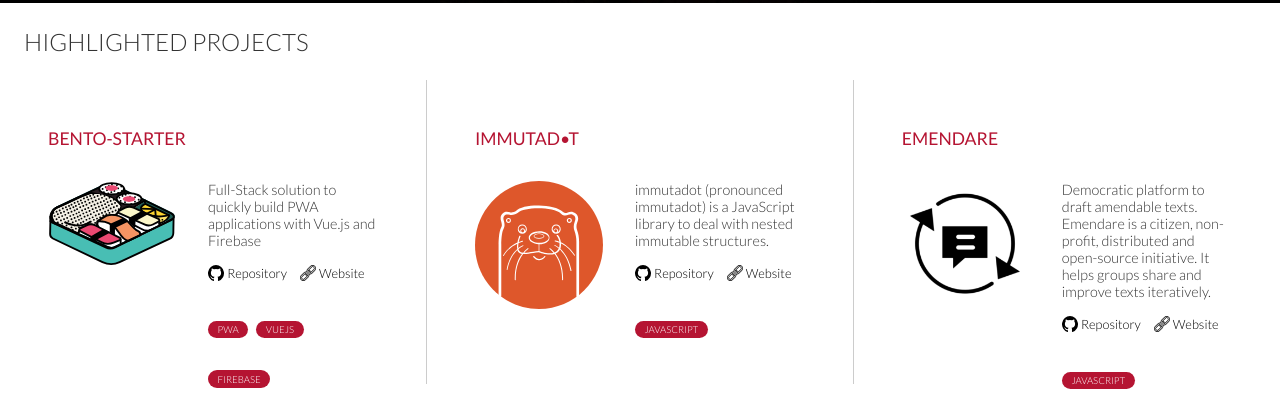
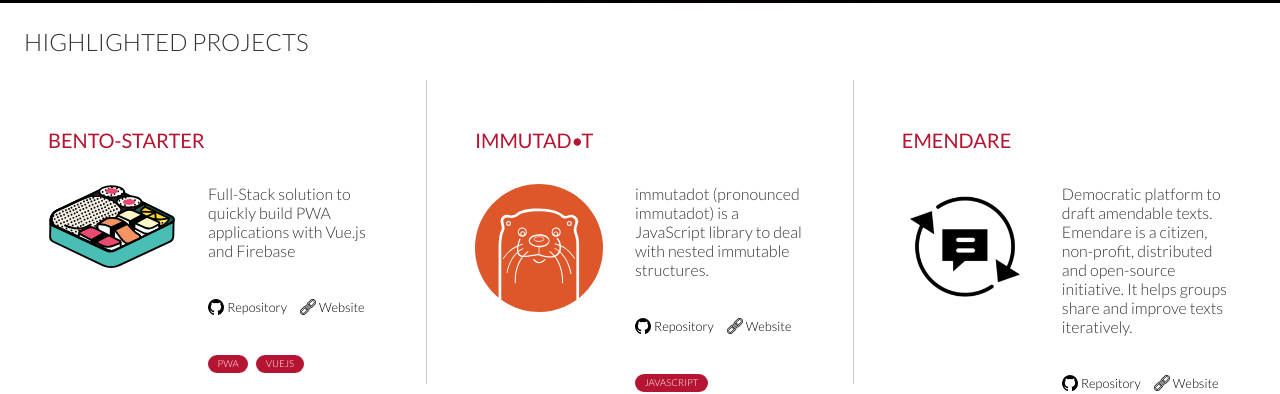
Before and after one commit to zenika-open-source/oss.zenika.com, a Gatsby site: page / in a window 1280 px wide. Shown: the part 797-1191 px from the top of the page. Built offline with nearby package versions, Linux system fonts and the light colour scheme; Gatsby itself is replaced by a stand-in of ours.

Commit message:
💄 update ProjectCard font sizes
update project title tag to h2 for a11y #50

```diff
--- a/src/components/NewProjects/ProjectCard/ProjectCard.css
+++ b/src/components/NewProjects/ProjectCard/ProjectCard.css
@@ -13,11 +13,12 @@
   height: 100%;
   display: flex;
   justify-content: space-between;
-  font-size: 1.1rem;
+  font-size: 1.25rem;
   margin-bottom: 2rem;
   font-weight: 400;
   color: #b51432;
   text-transform: uppercase;
+  padding: 0;
 }
 
 .project-card__wrapper {
@@ -33,7 +34,7 @@
 
 .project-card__description {
   justify-content: flex-start;
-  font-size: 0.9rem;
+  font-size: 1rem;
   flex-grow: 1;
 }
 
--- a/src/components/NewProjects/ProjectCard/ProjectCard.js
+++ b/src/components/NewProjects/ProjectCard/ProjectCard.js
@@ -15,15 +15,15 @@
 }) => {
   return (
     <article className="project-card">
-      <div className="project-card__title">
-        <div>{title}</div>
-      </div>
+      <h2 className="project-card__title">
+        {title}
+      </h2>
       <div className="project-card__wrapper">
         {image && <img src={image} alt="logo" />}
         <div>
-          <div className="project-card__description">
-            <div>{description}</div>
-          </div>
+          <p className="project-card__description">
+            {description}
+          </p>
           <div className="project-card__footer">
             <div className="project-card__links">
               {github && (
```
